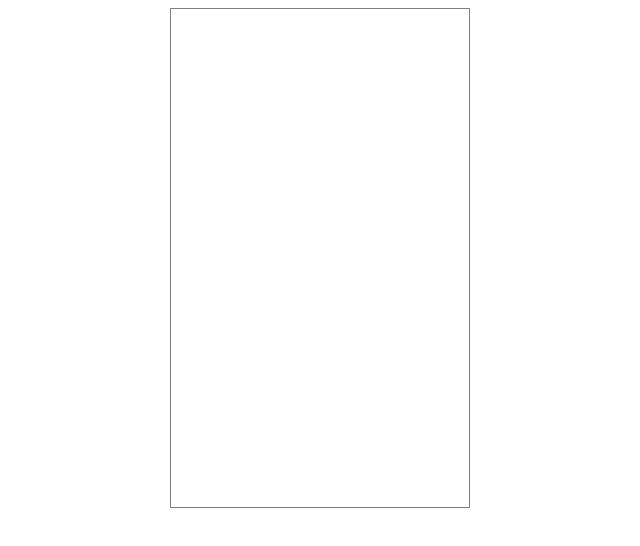
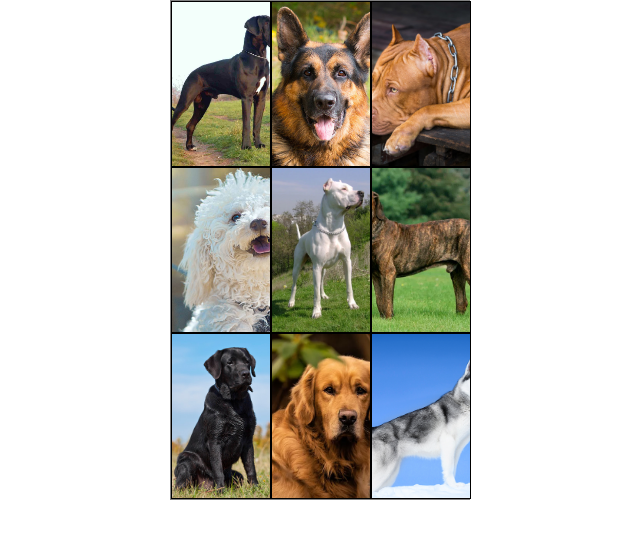
Before and after one commit to AntonioRoberio/MeusProjetos, a plain HTML site: page ImgsHover/Index.html in a window 1280 px wide. Shown: the whole page, without its empty margins (320-960 px from the left). Drawn offline with Linux system fonts and the light colour scheme.

Commit message:
imgs e estilo
inserindo as imagens e definindo a estilização

```diff
--- a/ImgsHover/Index.html
+++ b/ImgsHover/Index.html
@@ -5,9 +5,19 @@
     <meta http-equiv="X-UA-Compatible" content="IE=edge">
     <meta name="viewport" content="width=device-width, initial-scale=1.0">
     <link rel="stylesheet" href="css/estilizacao.css">
-    <title>Teste de Zoom</title>
+    <title>Teste de Zoomm</title>
 </head>
 <body>
-    <div class="pai"><div><img src="" alt=""></div></div>
+    <div class="pai">
+        <div class="filho"><img src="imgs/Dogue-Alemão_Fotos_9.jpg" alt="dog alemao"></div>
+        <div class="filho f2"><img src="imgs/pastor_alemao-p.jpg" alt="dog alemao"></div>
+        <div class="filho f3"><img src="imgs/american-pit-bull-terrier-relaxante-no-chao-de-madeira_60359-479.jpg" alt="dog alemao"></div>
+        <div class="filho f4"><img src="imgs/poodle1.jpg" alt="dog alemao"></div>
+        <div class="filho f5"><img src="imgs/dogoargentino.jpg" alt="dog alemao"></div>
+        <div class="filho f6"><img src="imgs/fila-brasileiro-500-500-2.jpeg" alt="dog alemao"></div>
+        <div class="filho f7"><img src="imgs/labrador-preto-sentado.jpg" alt="dog alemao"></div>
+        <div class="filho f8"><img src="imgs/golden-retriever-dog-g3c6c2254d_1920.jpeg" alt="dog alemao"></div>
+        <div class="filho f9"><img src="imgs/husky-siberiano-1.jpg" alt="dog alemao"></div>
+    </div>
 </body>
 </html>
--- a/ImgsHover/css/estilizacao.css
+++ b/ImgsHover/css/estilizacao.css
@@ -1,8 +1,7 @@
 *{
     border: none;
     box-sizing: border-box;
-    text-decoration: none;
-    margin: opx;
+    margin: 0px;
     padding: 0px;
 }
 
@@ -11,4 +10,67 @@
     height: 500px;
     margin: auto;
     border: 1px solid gray;
+    position: relative;
+
 }
+
+.filho{
+    width: 100px;
+    height: 166px;
+    border: 1px solid black;
+    transition: all linear 0.9s;
+    position: absolute;
+}
+
+.filho img{
+    width: 100%;
+    height: 100%;
+    object-fit: cover;
+}
+
+.filho:hover{
+    width: 100%;
+    height: 100%;
+    border: none;
+    margin: auto;
+    z-index: 100;
+    background-color: rgba(128, 128, 128, 0.5);
+}
+
+.filho:hover img{
+    object-fit:contain;
+}
+
+.f2{
+    left:100px;
+}
+
+.f3{
+    left:200px;
+}
+
+.f4{
+    top:166px;
+}
+
+.f5{
+    top:166px;
+    left:100px;
+}
+.f6{
+    top:166px;
+    left:200px;
+}
+
+.f7{
+    top:332px;
+}
+
+.f8{
+    top:332px;
+    left:100px;
+}
+.f9{
+    top:332px;
+    left:200px;
+}
```
Also changed, not shown: ImgsHover/imgs/Dogue-Alemão_Fotos_9.jpg (added), ImgsHover/imgs/american-pit-bull-terrier-relaxante-no-chao-de-madeira_60359-479.jpg (added), ImgsHover/imgs/dogoargentino.jpg (added), ImgsHover/imgs/fila-brasileiro-500-500-2.jpeg (added), ImgsHover/imgs/golden-retriever-dog-g3c6c2254d_1920.jpeg (added), ImgsHover/imgs/husky-siberiano-1.jpg (added), ImgsHover/imgs/labrador-preto-sentado.jpg (added), ImgsHover/imgs/pastor_alemao-p.jpg (added), ImgsHover/imgs/poodle1.jpg (added).
